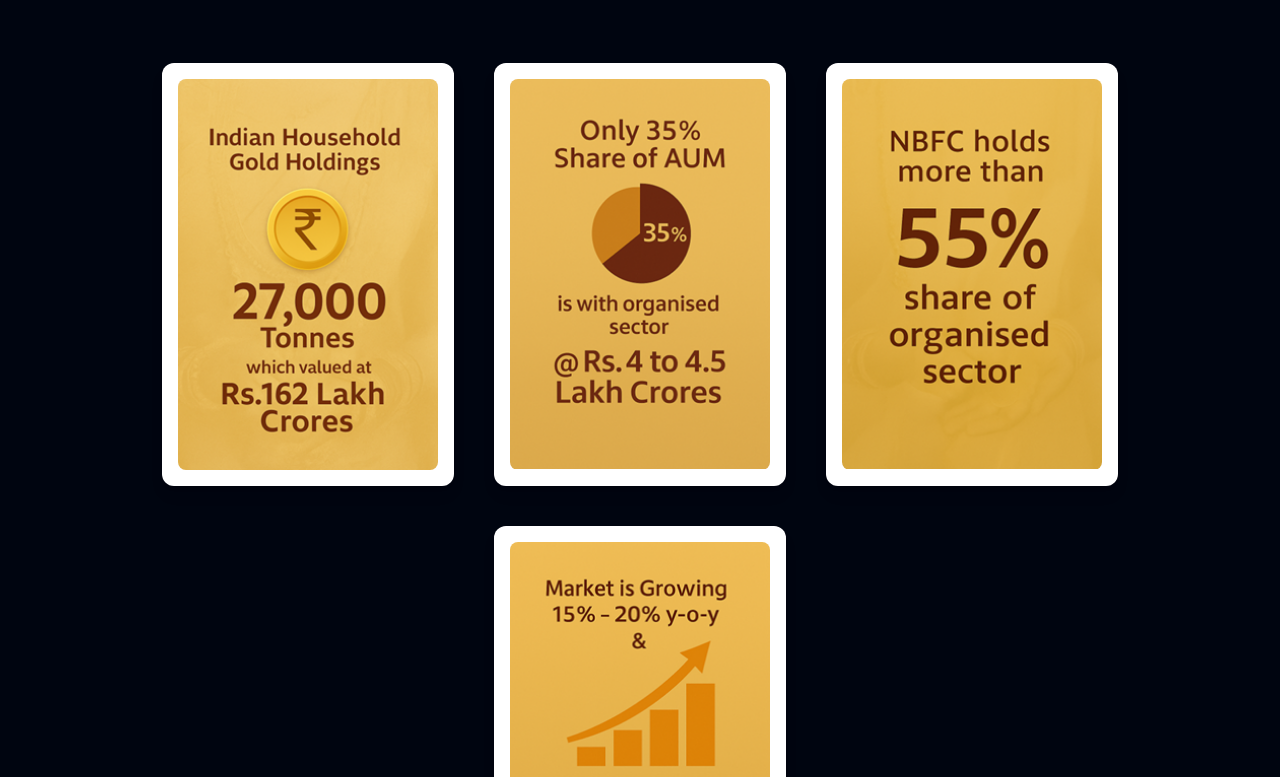
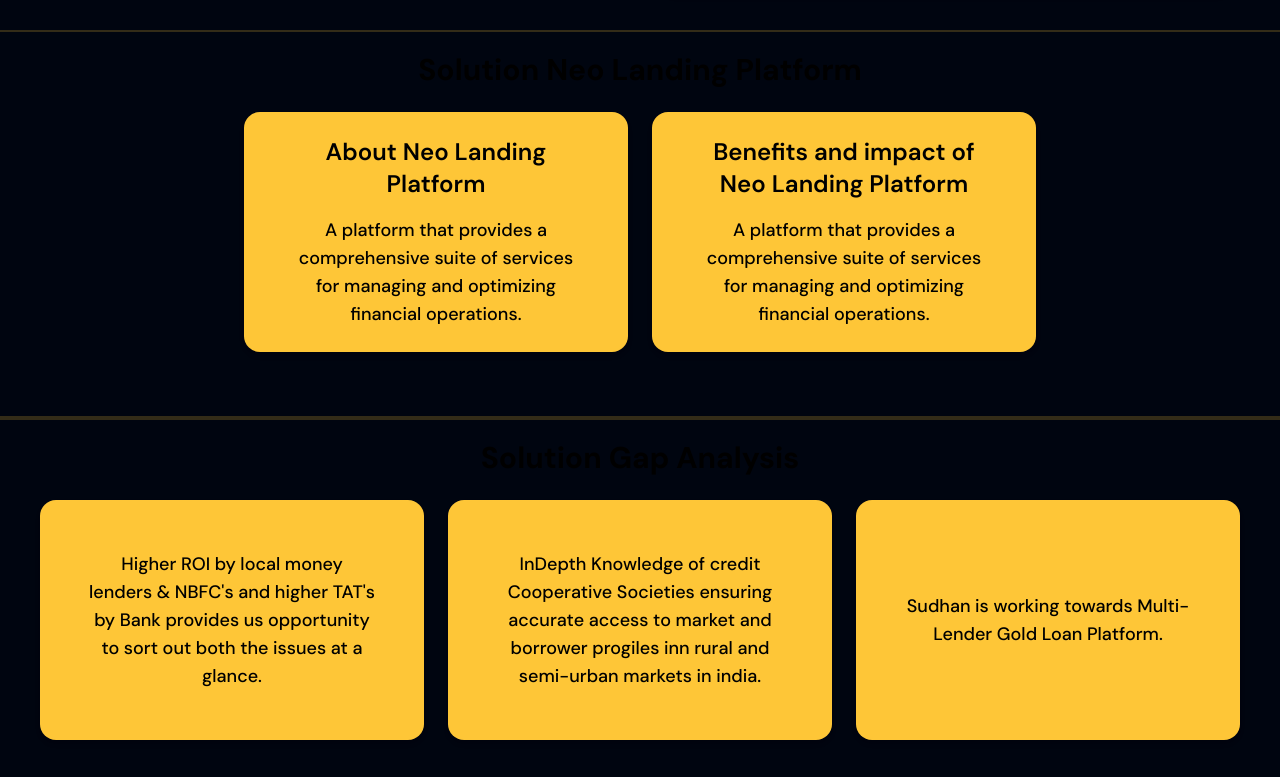
Before and after one commit to ranjitgsudhan/sudhan-fintech, a Next.js app: page / in a window 1280 px wide. Shown: the part 2702-3479 px from the top of the page. Built offline with nearby package versions, Linux system fonts and the light colour scheme.

Commit message:
Feature:"neo platforma and gap analysis added"

```diff
--- a/src/AboutUs/AboutUs.tsx
+++ b/src/AboutUs/AboutUs.tsx
@@ -5,7 +5,7 @@
 
 const AboutUs = () => {
   return (
-    <section className="flex justify-center items-center px-4 sm:px-6 w-full">
+    <section id="AboutUs" className="flex justify-center items-center px-4 sm:px-6 w-full">
       <div className="min-h-screen  text-white py-12 px-4">
         {/* Title */}
         <p className="text-center text-30 font-bold mb-16 pt-10">Sudhan Team</p>
--- a/src/Style/style.css
+++ b/src/Style/style.css
@@ -0,0 +1,3 @@
+html {
+  scroll-behavior: smooth;
+}
--- a/src/app/page.tsx
+++ b/src/app/page.tsx
@@ -1,11 +1,11 @@
 import React from "react";
 import Hero from "@/components/Home/Hero";
 import { Metadata } from "next";
-
 import Onboard from "@/components/Home/Onboarding";
 import Award from "@/components/Home/award";
-
 import AboutUs from "@/AboutUs/AboutUs";
+import Neo from "@/components/OurWork/Neo";
+import GapAnalysis from "@/components/OurWork/GapAnalysis";
 
 export const metadata: Metadata = {
   title: "Sudhan Fintech",
@@ -14,12 +14,12 @@
 export default function Home() {
   return (
     <main>
-
       <Hero />
-
-       <Award/>
-      <Onboard/>
-      <AboutUs/>
+      <AboutUs />
+       <Neo />
+       <GapAnalysis />
+      <Award />
+      <Onboard />
     </main>
   );
 }
--- a/src/components/Home/award/index.tsx
+++ b/src/components/Home/award/index.tsx
@@ -19,7 +19,7 @@
   }, []);
 
   return (
-    <section className="md:pt-44 sm:pt-24 pt-12 relative z-1">
+    <section id="achievements" className="md:pt-44 sm:pt-24 pt-12 relative z-1">
       <div className="w-full px-4">
         <div
           ref={sectionRef}
--- a/src/components/Layout/Footer/index.tsx
+++ b/src/components/Layout/Footer/index.tsx
@@ -8,6 +8,7 @@
 
 const Footer: FC = () => {
   return (
+    <section id="Footer">
       <footer className="pt-12 bg-[#841618]">
         <div className="container mx-auto lg:max-w-screen-2xl md:max-w-screen-md">
           <div className="grid grid-cols-1 sm:grid-cols-6 gap-6 pb-5">
@@ -15,13 +16,28 @@
               <Logo />
               <div className="flex gap-6 items-center mt-4">
                 <Link href="#" className="group">
-            <Icon icon="fa6-brands:facebook-f" width="24" height="24" className="text-white group-hover:text-primary" />
+                  <Icon
+                    icon="fa6-brands:facebook-f"
+                    width="24"
+                    height="24"
+                    className="text-white group-hover:text-primary"
+                  />
                 </Link>
                 <Link href="#" className="group">
-            <Icon icon="fa6-brands:instagram" width="24" height="24" className="text-white group-hover:text-primary" />
+                  <Icon
+                    icon="fa6-brands:instagram"
+                    width="24"
+                    height="24"
+                    className="text-white group-hover:text-primary"
+                  />
                 </Link>
                 <Link href="#" className="group">
-            <Icon icon="fa6-brands:x-twitter" width="24" height="24" className="text-white group-hover:text-primary" />
+                  <Icon
+                    icon="fa6-brands:x-twitter"
+                    width="24"
+                    height="24"
+                    className="text-white group-hover:text-primary"
+                  />
                 </Link>
               </div>
             </div>
@@ -30,7 +46,10 @@
               <ul>
                 {headerData.map((item, index) => (
                   <li key={index} className="pb-2">
-              <Link href={item.href} className="text-white hover:text-primary text-17">
+                    <Link
+                      href={item.href}
+                      className="text-white hover:text-primary text-17"
+                    >
                       {item.label}
                     </Link>
                   </li>
@@ -40,19 +59,26 @@
             <div className="sm:col-span-1 col-span-6">
               <h4 className="text-white mb-4 font-medium text-24">About us</h4>
               <p className="text-gray-50 text-opacity-60 text-16 mt-3">
-          Founded in 2021, Sudhan is a new-age financial institution that offers gold loans to those in need, specifically in villages and tier-III cities, in association with the extensive network of credit societies across many states.
+                Founded in 2021, Sudhan is a new-age financial institution that
+                offers gold loans to those in need, specifically in villages and
+                tier-III cities, in association with the extensive network of
+                credit societies across many states.
               </p>
             </div>
             <div className="sm:col-span-2 col-span-6">
               <h3 className="text-white text-24 font-medium">Contact us</h3>
               <p className="text-muted text-opacity-60 text-16 mt-3">
-          SUDHAN-FINTECH PRIVATE LIMITED Registered address - Pasharwar Samaj Temple, Shop No 201, Second Floor, C S NO 1916/14, Plot No. 3, Sakhare Complex, Near Bamul Tower, Kopargaon, Ahmednagar, Maharashtra, 423601 +91 9823807272 +91 7340067400 info@sudhan.co.in
+                SUDHAN-FINTECH PRIVATE LIMITED Registered address - Pasharwar
+                Samaj Temple, Shop No 201, Second Floor, C S NO 1916/14, Plot
+                No. 3, Sakhare Complex, Near Bamul Tower, Kopargaon, Ahmednagar,
+                Maharashtra, 423601 +91 9823807272 +91 7340067400
+                info@sudhan.co.in
               </p>
             </div>
           </div>
         </div>
       </footer>
-
+    </section>
   );
 };
 
--- a/src/components/Layout/Header/Navigation/menuData.tsx
+++ b/src/components/Layout/Header/Navigation/menuData.tsx
@@ -4,6 +4,6 @@
   { label: "Home", href: "/#main-banner" },
   { label: "About us", href: "/#AboutUs" },
   { label: "Our work", href: "/#work" },
-  { label: "Our Achievements", href: "/#upgrade" },
-  { label: "Contact us", href: "/documentation#version" },
+  { label: "Our Achievements", href: "/#achievements" },
+  { label: "Contact us", href: "/#Footer" },
 ];
--- /dev/null
+++ b/src/components/OurWork/GapAnalysis.tsx
@@ -0,0 +1,41 @@
+import { de } from 'date-fns/locale';
+import React from 'react'
+
+const gapAnalysisData = [
+  {
+
+    description: "Higher ROI by local money lenders & NBFC's and higher TAT's by Bank provides us opportunity to sort out both the issues at a glance.",
+  },
+  {
+
+    description: "InDepth Knowledge of credit Cooperative Societies ensuring accurate access to market and borrower progiles inn rural and semi-urban markets in india."
+  },
+  {
+
+    description: "Sudhan is working towards Multi-Lender Gold Loan Platform."
+  }
+];
+
+const GapAnalysis = () => {
+  return (
+    <section id="work">
+    <div className="bg-darkmode flex flex-col justify-center items-center pt-5 border-b-2 py-10 border-[#FEC637] border-t-2 border-opacity-20">
+      <h1 className="text-30 font-bold">Solution Gap Analysis</h1>
+      <div className="flex flex-col md:flex-row justify-center items-center gap-6 p-6">
+        {gapAnalysisData.map((item, index) => (
+          <div
+            key={index}
+            className="bg-[#FEC637] text-black rounded-2xl shadow-md p-12 w-[80vw] md:w-[30vw] h-[30vh] flex flex-col justify-center text-justify"
+          >
+            <p className="text-center text-lg font-medium">
+              {item.description}
+            </p>
+          </div>
+        ))}
+      </div>
+    </div>
+    </section>
+  )
+}
+
+export default GapAnalysis
--- /dev/null
+++ b/src/components/OurWork/Neo.tsx
@@ -0,0 +1,39 @@
+import React from 'react';
+
+const neo = [
+  {
+    heading: "About Neo Landing Platform",
+    description: "A platform that provides a comprehensive suite of services for managing and optimizing financial operations."
+  },
+  {
+    heading: "Benefits and impact of Neo Landing Platform",
+    description: "A platform that provides a comprehensive suite of services for managing and optimizing financial operations."
+  }
+];
+
+const Neo = () => {
+  return (
+    <section id="work">
+      <div className=" bg-darkmode flex flex-col justify-center items-center pt-5 border-b-2 py-10 border-[#FEC637] border-t-2 border-opacity-20">
+        <h1 className="text-30 font-bold">Solution Neo Landing Platform</h1>
+        <div className="flex flex-col md:flex-row justify-center items-center gap-6 p-6">
+          {neo.map((item, index) => (
+            <div
+            key={index}
+            className="bg-[#FEC637] text-black rounded-2xl shadow-md p-12 w-[80vw] md:w-[30vw] h-[30vh] flex flex-col justify-center text-justify"
+          >
+            <h1 className="text-2xl font-semibold text-center mb-4">
+              {item.heading}
+            </h1>
+            <p className="text-center text-lg font-medium">
+              {item.description}
+            </p>
+          </div>
+        ))}
+      </div>
+    </div>
+     </section>
+  );
+};
+
+export default Neo;
```
Lines whose indentation alone changed are shown as unchanged.
